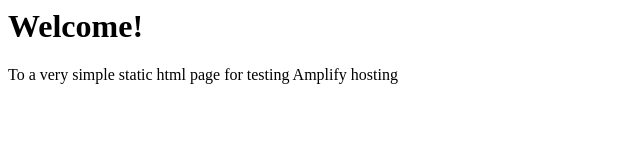
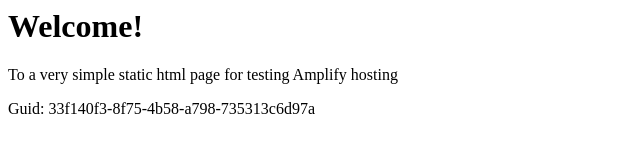
Before and after one commit to aws-aemilia-sfo/Github-PR-Commit-Integration-Test-DoNotTouch-Gith-P5X5MO5I-v1-preprod-us-west-1, a website: page src/index.html in a window 1280 px wide. Shown: the whole page, without its empty margins (0-640 px from the left). Drawn offline with Linux system fonts and the light colour scheme.

Commit message:
commit from integ tests

```diff
--- a/src/index.html
+++ b/src/index.html
@@ -1,3 +1,5 @@
+
+
 <html lang="en">
 
 <head>
@@ -10,6 +12,6 @@
 <body>
     <h1>Welcome!</h1>
     <p>To a very simple static html page for testing Amplify hosting</p>
-</body>
+    <p>Guid: 33f140f3-8f75-4b58-a798-735313c6d97a</p></body>
 
 </html>
```
